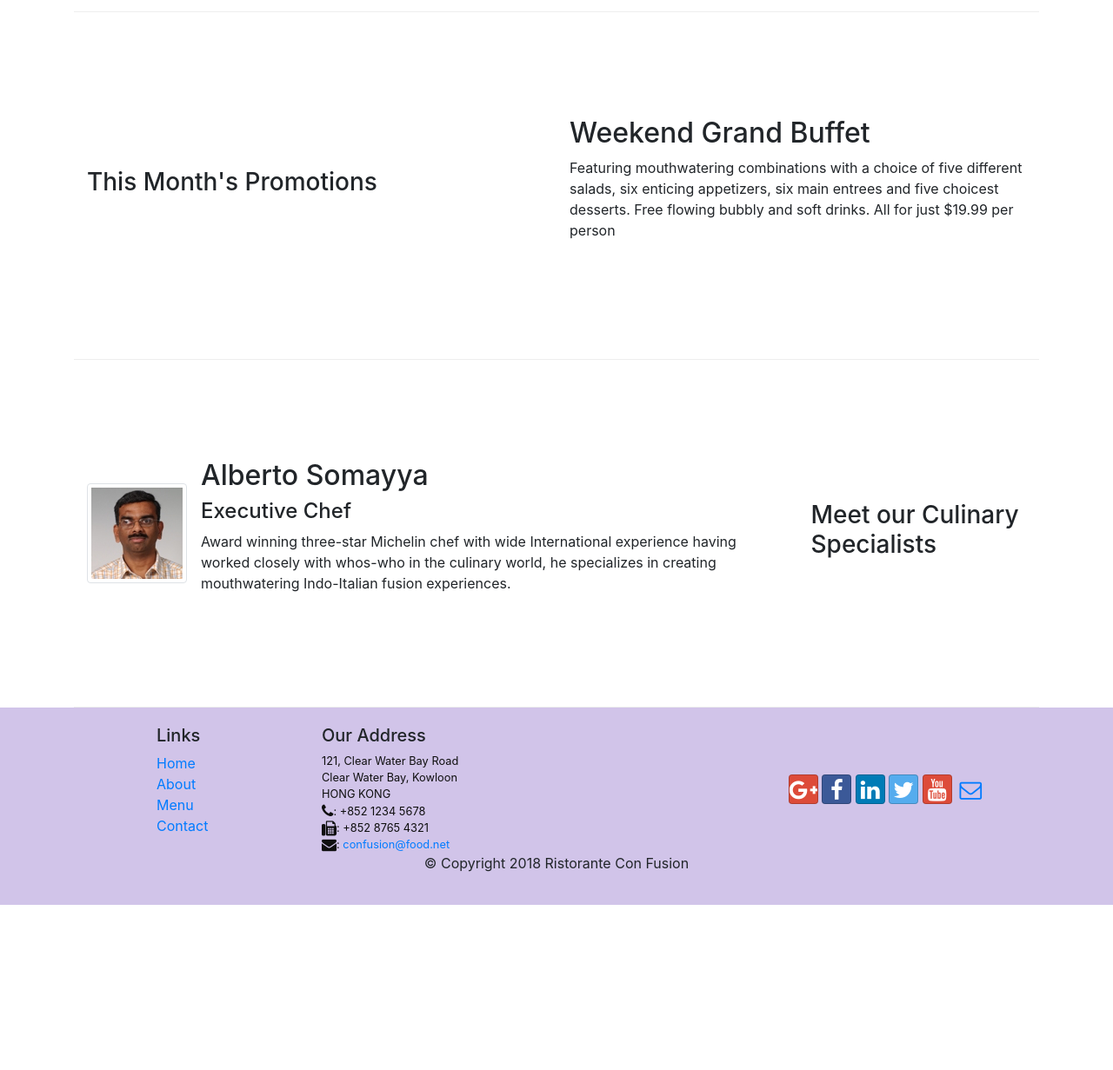
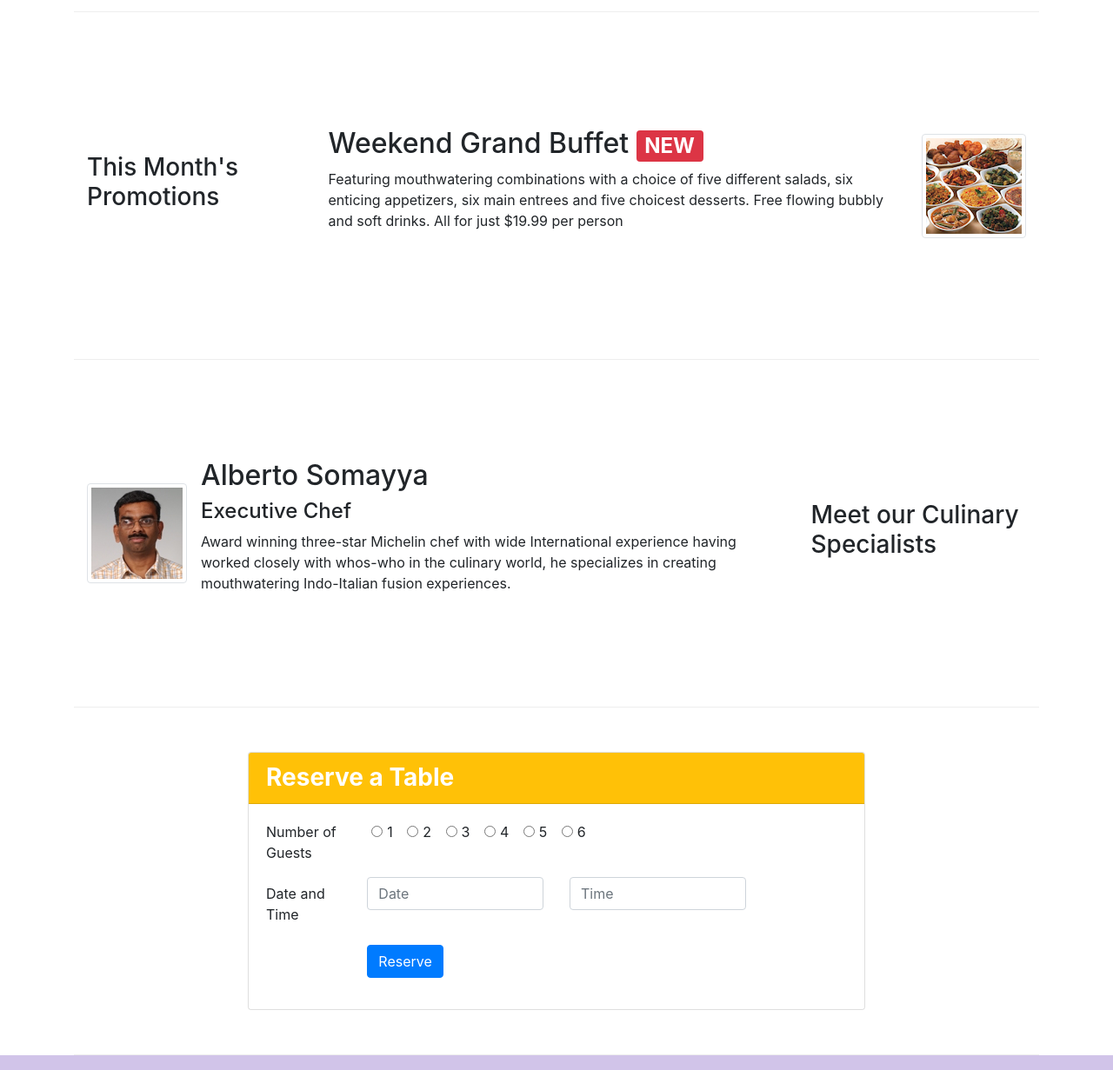
Before and after one commit to Mahmodddd20/conFusion, a website: page index.html in a window 1280 px wide. Shown: the part 720-1951 px from the top of the page at 87% size. Before the commit the page ends 1761 px from the top, so only its background shows below. Drawn offline with nearby package versions, Linux system fonts and the light colour scheme.

Commit message:
Assignment 2: Bootstrap CSS Components

```diff
--- a/index.html
+++ b/index.html
@@ -43,13 +43,16 @@
                 <p>We take inspiration from the World's best cuisines, and create a unique fusion experience. Our
                     lipsmacking creations will tickle your culinary senses!</p>
             </div>
-            <div class="col-12 col-sm align-self-center">
-                <img src="img/logo.png" class="img-fluid">
-            </div>
+            <div class="col-12 col-sm-3 align-self-center">
+                    <img src="img/logo.png" class="img-fluid">
+                </div>
+                <div class="col-12 col-sm-3 align-self-center">
+                    <a href="#form" class="btn btn-sm btn-warning w-75">Reserve Table</a>
+                </div>
+
         </div>
     </div>
 </header>
-
 <div class="container">
     <div class="row row-content align-items-center">
         <div class="col-12 col-sm-4 order-sm-last col-md-3">
@@ -70,17 +73,24 @@
             </div>
         </div>
     </div>
-
-
     <div class="row row-content align-items-center">
-        <div class="col col-sm col-md">
+        <div class="col-12 col-sm-4 col-md-3">
             <h3>This Month's Promotions</h3>
         </div>
         <div class="col col-sm col-md">
-            <h2>Weekend Grand Buffet</h2>
-            <p>Featuring mouthwatering combinations with a choice of five different salads, six enticing appetizers, six
-                main entrees and five choicest desserts. Free flowing bubbly and soft drinks. All for just $19.99 per
-                person </p>
+            <div class="media">
+                <div class="media-body">
+                    <h2>Weekend Grand Buffet <span class="badge badge-danger">NEW</span></h2>
+                    <p class="d-none d-sm-block">Featuring mouthwatering combinations with a choice of five different
+                        salads, six enticing
+                        appetizers, six
+                        main entrees and five choicest desserts. Free flowing bubbly and soft drinks. All for just
+                        $19.99 per
+                        person </p>
+                </div>
+                <img class="d-flex ml-3 img-thumbnail align-self-center"
+                     src="img/buffet.png" alt="buffet">
+            </div>
         </div>
     </div>
 
@@ -104,6 +114,71 @@
             </div>
         </div>
     </div>
+    <div class="row row-content align-items-center">
+            <div class="col-12 offset-sm-2 col-sm-8">
+                <div class="card">
+                    <h3 class="card-header bg-warning text-white font-weight-bold">
+                        Reserve a Table
+                    </h3>
+                    <div class="card-body">
+                        <form id="form">
+                            <div class="form-group row">
+                                <div class="col-12 col-sm-2">
+                                    <p class="form-check-label">Number of Guests</p>
+                                </div>
+                                <div class="form-check col-12 col-sm-10">
+                                    <div class="form-check form-check-inline">
+                                        <input class="form-check-input" type="radio" name="inlineRadioOptions" id="inlineRadio1" value="option1">
+                                        <label class="form-check-label" for="inlineRadio1">1</label>
+                                    </div>
+                                    <div class="form-check form-check-inline">
+                                        <input class="form-check-input" type="radio" name="inlineRadioOptions" id="inlineRadio2" value="option2">
+                                        <label class="form-check-label" for="inlineRadio2">2</label>
+                                    </div>
+                                    <div class="form-check form-check-inline">
+                                        <input class="form-check-input" type="radio" name="inlineRadioOptions" id="inlineRadio3" value="option3" >
+                                        <label class="form-check-label" for="inlineRadio3">3</label>
+                                    </div>
+                                    <div class="form-check form-check-inline">
+                                        <input class="form-check-input" type="radio" name="inlineRadioOptions" id="inlineRadio4" value="option4" >
+                                        <label class="form-check-label" for="inlineRadio4">4</label>
+                                    </div>
+                                    <div class="form-check form-check-inline">
+                                        <input class="form-check-input" type="radio" name="inlineRadioOptions" id="inlineRadio5" value="option5" >
+                                        <label class="form-check-label" for="inlineRadio5">5</label>
+                                    </div>
+                                    <div class="form-check form-check-inline">
+                                        <input class="form-check-input" type="radio" name="inlineRadioOptions" id="inlineRadio6" value="option6" >
+                                        <label class="form-check-label" for="inlineRadio6">6</label>
+                                    </div>
+
+
+                                </div>
+                            </div>
+                            <div class="form-group row">
+                                <label for="time" class="col-12 col-sm-2 col-form-label">Date and Time</label>
+                                <div class="col-12 col-sm-4">
+                                    <input type="text" class="form-control" id="date" name="date" placeholder="Date">
+                                </div>
+                                <div class="col-12 col-sm-4">
+                                    <input type="text" class="form-control" id="time" name="time" placeholder="Time">
+                                </div>
+
+                            </div>
+                            <div class="form-group row">
+                                <div class="col offset-md-2 col-md-10">
+                                    <button type="submit" class="btn btn-primary">Reserve</button>
+                                </div>
+                            </div>
+
+                        </form>
+                    </div>
+                </div>
+
+        </div>
+    </div>
+
+</div>
 </div>
 
 <footer class="footer">
```
